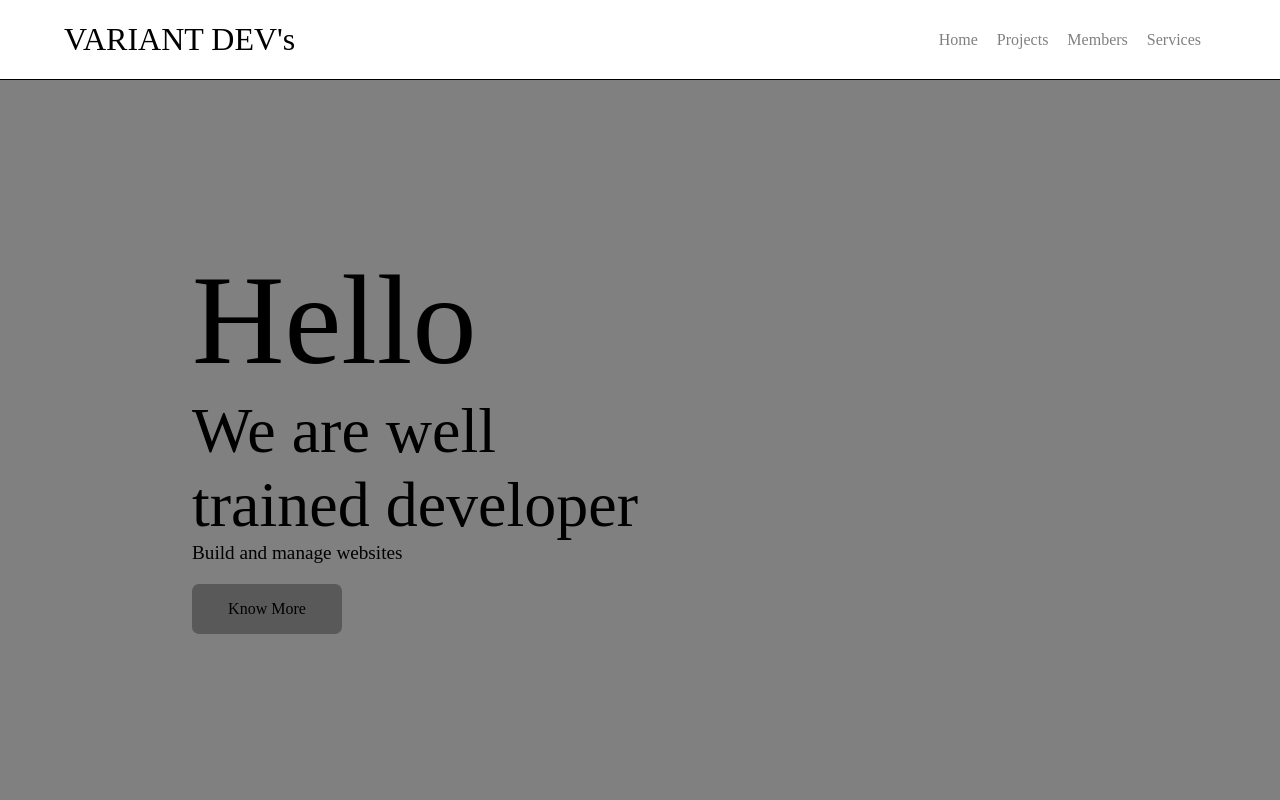
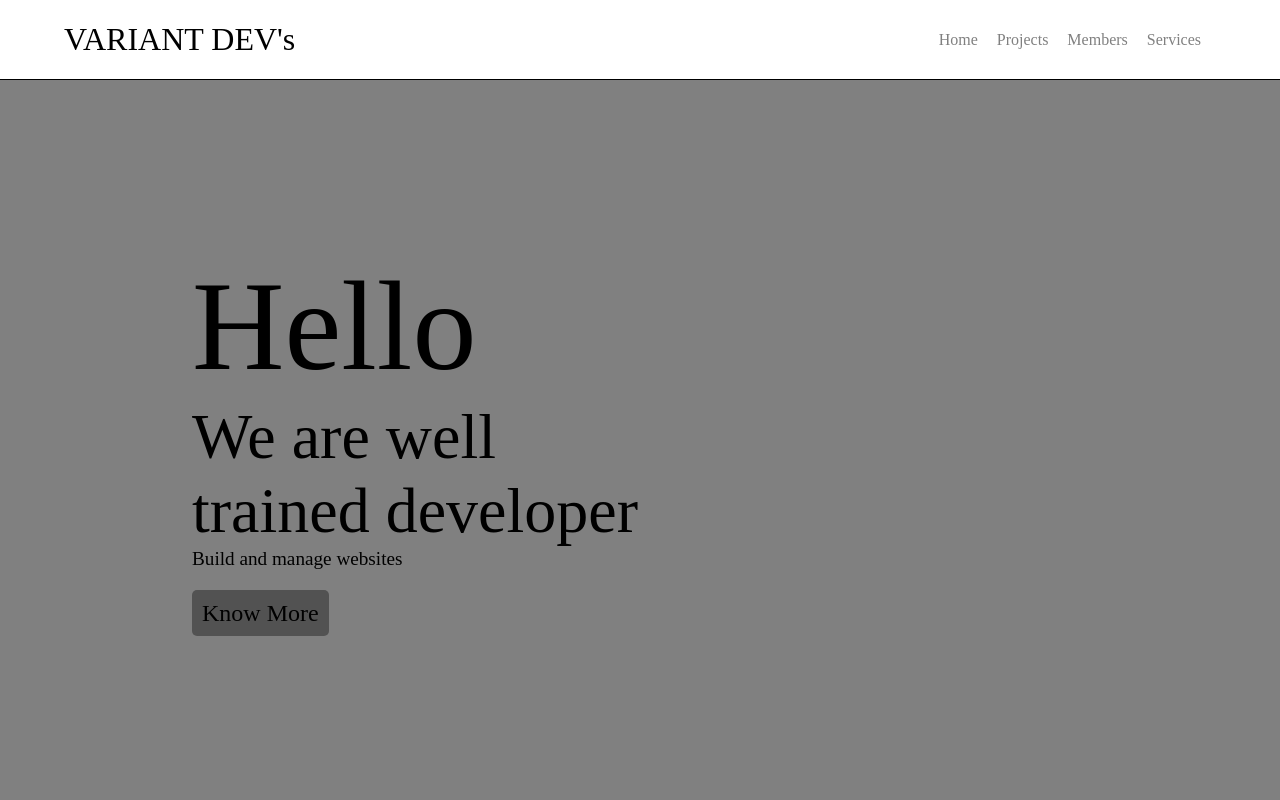
Before and after one commit to Variant-Coders/Agencywebsite, a plain HTML site: page index.html in a window 1280 px wide. Shown: the top 800 px of the page. Drawn offline with Linux system fonts and the light colour scheme; a web font is replaced by a local one.

Commit message:
button fixed

```diff
--- a/index.html
+++ b/index.html
@@ -24,12 +24,12 @@
         <section>
         <div class="first-page">
             <div class="fir-container">
-            <span class="hello">Hello</span>
-            <span class="devs">We are well <br>trained developer</span>
-            <span class="manage">Build and manage websites</span>
+            <div class="hello">Hello</div>
+            <div class="devs">We are well <br>trained developer</div>
+            <div class="manage">Build and manage websites</div>
+            <a href="#second"><span class="btn">Know More</span></a>
+            </div>
 
-            <a href="#second"><div class="btn">Know More</div></a>
-            </div>
 
         </div>
         </section>
--- a/style.css
+++ b/style.css
@@ -61,37 +61,34 @@ a:hover{
 .fir-container{
     height: 100%;
     width: 100%;
+    padding-left: 15%;
     display: flex;
     flex-direction:column;
-    justify-content:center;
-    padding-left: 15%;
     margin-bottom: 20px;
+    justify-content: center;
 }
 .hello{
     font-size:8rem;
     padding-left: 0;
 }
+.btn{
+    background-color: #525252;
+    padding: 10px;
+    margin-top: 20px;
+    font-size:1.5rem;
+    border-radius:5px;
+}
+.btn:hover{
+    background-color:#393939;
+    transition: 0.3s ease;
+}
+
 .devs{
     font-size: 4rem;
 }
 .manage{
     font-size: 1.2rem;
-}
-.btn{
-    margin-top: 20px;
-    height: 50px;
-    width:150px ;
-    border-radius:7px;
-    display: flex;
-    align-items:center;
-    justify-content: center;
-    text-align:center;
-    background-color:#595959;
-}
-.btn:hover{
-    background-color: #363636;
-    transition: 0.2s ease;
-
+    margin-bottom: 30px;
 }
 a{
     text-decoration:none;
```
